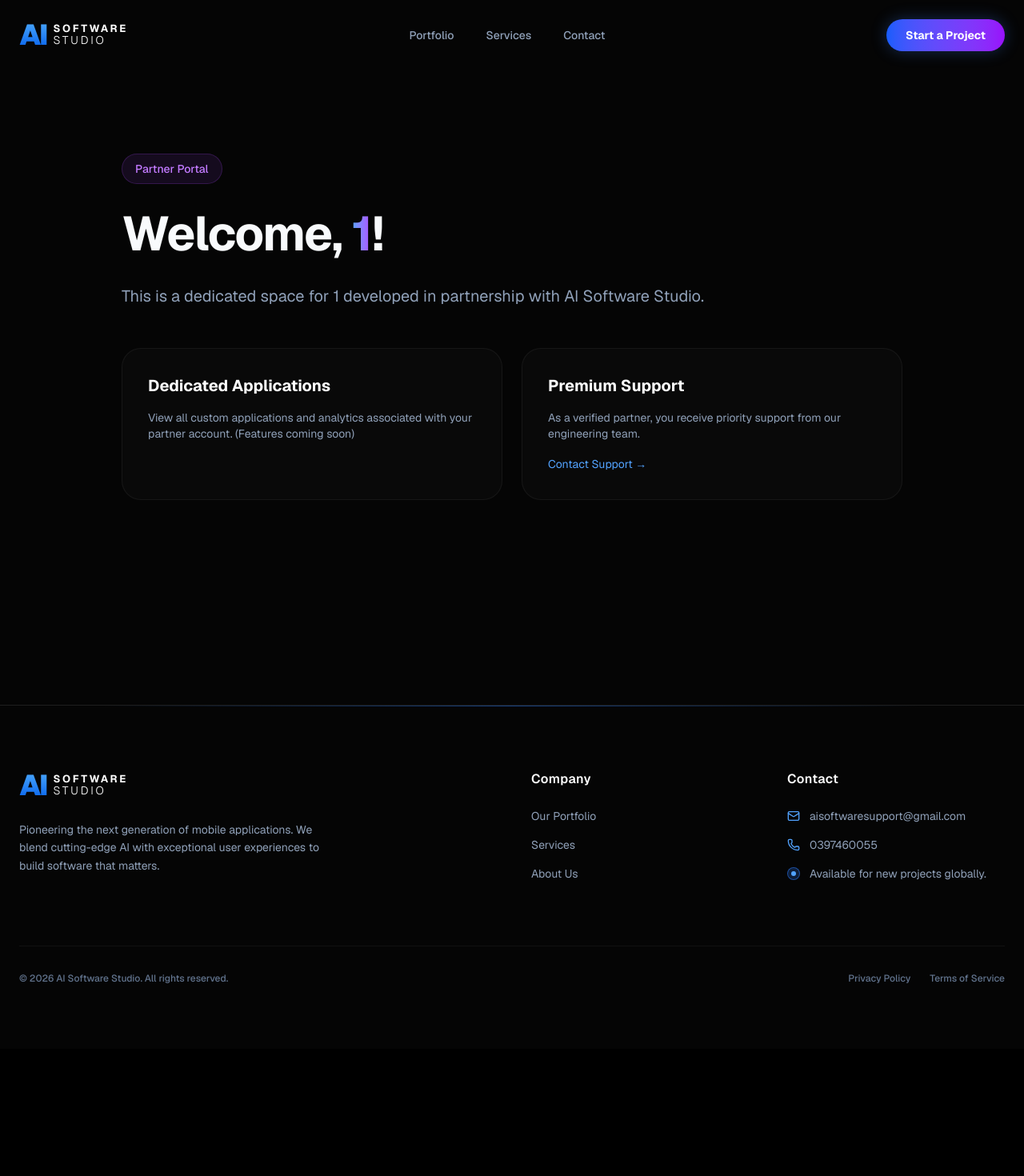
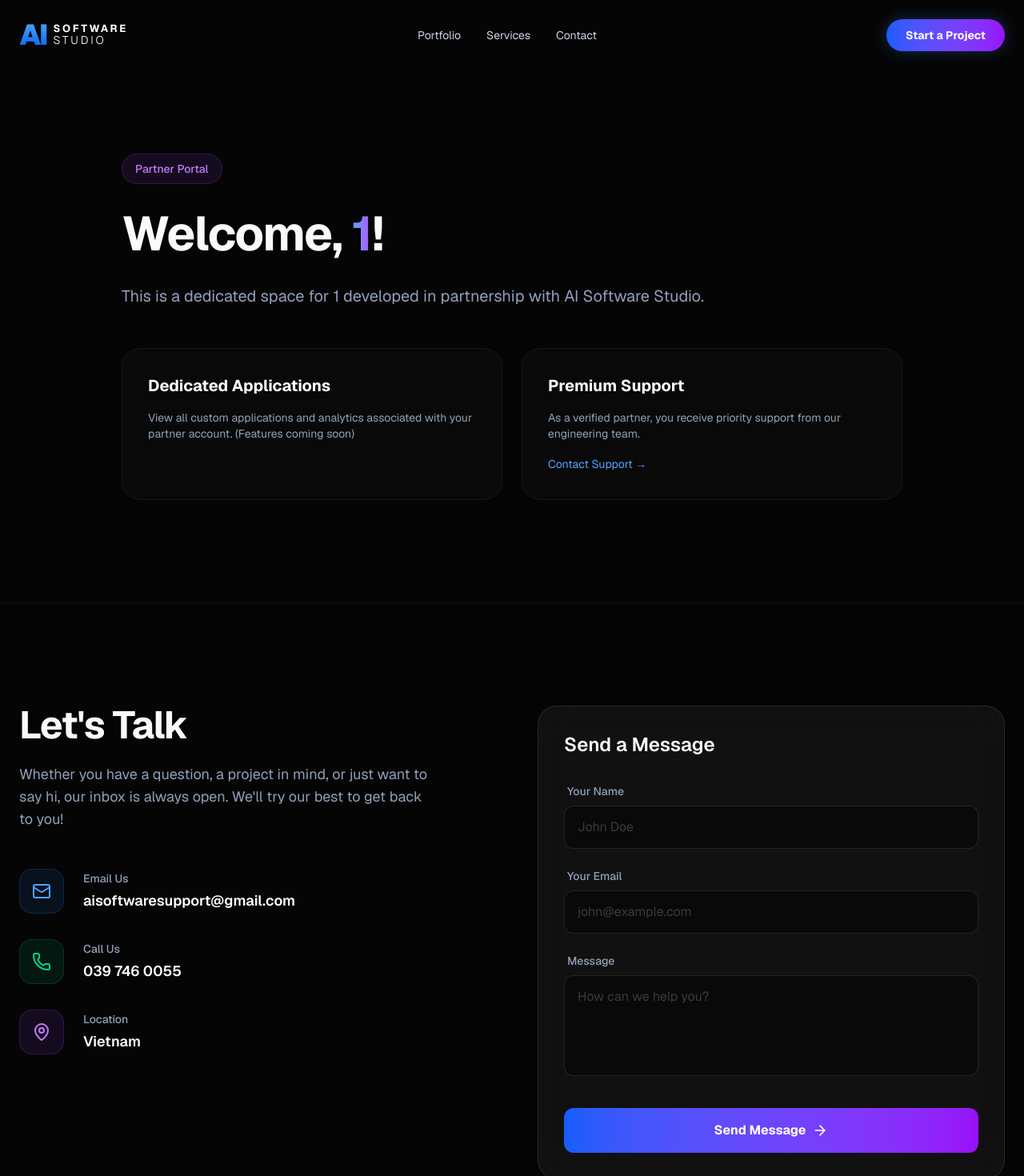
Before and after one commit to dinhphu290998/aisoftwarestudio, a Next.js app: page /partner/1 in a window 1280 px wide. Shown: the top 1470 px of the page at 80% size. Before the commit the page ends 1311 px from the top, so only its background shows below. Built offline with nearby package versions, Linux system fonts and the light colour scheme.

Commit message:
fix: use absolute urls for navigation links to prevent 404s on subdomains, embed contact form in partner pages

```diff
--- a/src/app/partner/[subdomain]/page.tsx
+++ b/src/app/partner/[subdomain]/page.tsx
@@ -1,5 +1,6 @@
 import { Header } from "@/components/Header";
 import { Footer } from "@/components/Footer";
+import { Contact } from "@/components/Contact";
 
 // We use async params to get the [subdomain] from the URL
 interface PageProps {
@@ -42,7 +43,7 @@ export default async function PartnerPage({ params }: PageProps) {
               <p className="text-slate-400 text-sm mb-4">
                 As a verified partner, you receive priority support from our engineering team.
               </p>
-              <a href="mailto:aisoftwaresupport@gmail.com" className="text-blue-400 text-sm hover:underline">
+              <a href="#contact" className="text-blue-400 text-sm hover:underline">
                 Contact Support →
               </a>
             </div>
@@ -50,6 +51,8 @@ export default async function PartnerPage({ params }: PageProps) {
         </div>
       </section>
 
+      <Contact />
+
       <Footer />
     </main>
   );
--- a/src/components/Contact.tsx
+++ b/src/components/Contact.tsx
@@ -1,41 +1,11 @@
 "use client";
 
-import { Mail, MapPin, Phone, ArrowRight, Loader2, CheckCircle2 } from "lucide-react";
+import { Mail, MapPin, Phone, ArrowRight, Loader2 } from "lucide-react";
 import { motion } from "framer-motion";
 import { useState } from "react";
 
 export function Contact() {
-  const [status, setStatus] = useState<"idle" | "loading" | "success" | "error">("idle");
-
-  const handleSubmit = async (e: React.FormEvent<HTMLFormElement>) => {
-    e.preventDefault();
-    setStatus("loading");
-
-    const formData = new FormData(e.currentTarget);
-    const data = Object.fromEntries(formData.entries());
-
-    try {
-      const response = await fetch("https://formsubmit.co/ajax/aisoftwaresupport@gmail.com", {
-        method: "POST",
-        headers: {
-          "Content-Type": "application/json",
-          Accept: "application/json",
-        },
-        body: JSON.stringify(data),
-      });
-
-      if (response.ok) {
-        setStatus("success");
-        e.currentTarget.reset();
-        setTimeout(() => setStatus("idle"), 5000);
-      } else {
-        setStatus("error");
-      }
-    } catch (error) {
-      console.error(error);
-      setStatus("error");
-    }
-  };
+  const [isSubmitting, setIsSubmitting] = useState(false);
 
   return (
     <section id="contact" className="w-full max-w-7xl px-6 py-32 z-10 relative border-t border-white/5">
@@ -125,27 +95,18 @@ export function Contact() {
           transition={{ delay: 0.2 }}
           className="flex-1"
         >
-          <form onSubmit={handleSubmit} className="bg-white/5 border border-white/10 rounded-3xl p-8 backdrop-blur-xl shadow-2xl flex flex-col gap-6 relative overflow-hidden">
-
-            {status === "success" && (
-              <motion.div
-                initial={{ opacity: 0 }}
-                animate={{ opacity: 1 }}
-                className="absolute inset-0 bg-[#0a0a0a]/90 backdrop-blur-sm z-20 flex flex-col items-center justify-center text-center p-8"
-              >
-                <div className="w-16 h-16 bg-emerald-500/20 text-emerald-400 rounded-full flex items-center justify-center mb-4">
-                  <CheckCircle2 className="w-8 h-8" />
-                </div>
-                <h3 className="text-2xl font-bold text-white mb-2">Message Sent!</h3>
-                <p className="text-slate-400">Thanks for reaching out. We'll get back to you shortly.</p>
-              </motion.div>
-            )}
-
+          <form
+            action="https://formsubmit.co/aisoftwaresupport@gmail.com"
+            method="POST"
+            onSubmit={() => setIsSubmitting(true)}
+            className="bg-white/5 border border-white/10 rounded-3xl p-8 backdrop-blur-xl shadow-2xl flex flex-col gap-6 relative overflow-hidden"
+          >
             <h3 className="text-2xl font-semibold mb-2">Send a Message</h3>
 
             {/* FormSubmit Configuration */}
             <input type="hidden" name="_subject" value="New Contact Message from AI Software Studio" />
             <input type="hidden" name="_captcha" value="false" />
+            <input type="hidden" name="_next" value="https://aisoftwarestudio.co/#contact" />
 
             <div className="flex flex-col gap-2">
               <label className="text-sm text-slate-400 font-medium px-1">Your Name</label>
@@ -180,19 +141,15 @@ export function Contact() {
               />
             </div>
 
-            {status === "error" && (
-              <p className="text-red-400 text-sm px-1">Oops! Something went wrong. Please try again or email us directly.</p>
-            )}
-
             <button
               type="submit"
-              disabled={status === "loading"}
+              disabled={isSubmitting}
               className="mt-4 w-full bg-gradient-to-r from-blue-600 to-purple-600 hover:from-blue-500 hover:to-purple-500 text-white font-bold py-4 rounded-xl flex items-center justify-center gap-2 group transition-all disabled:opacity-70 disabled:cursor-not-allowed"
             >
-              {status === "loading" ? (
+              {isSubmitting ? (
                 <>
                   <Loader2 className="w-5 h-5 animate-spin" />
-                  <span>Sending...</span>
+                  <span>Redirecting...</span>
                 </>
               ) : (
                 <>
--- a/src/components/Footer.tsx
+++ b/src/components/Footer.tsx
@@ -21,9 +21,9 @@ export function Footer() {
           <div className="space-y-6">
             <h4 className="text-white font-semibold tracking-wide">Company</h4>
             <ul className="space-y-4 text-sm text-slate-400">
-              <li><a href="/#portfolio" className="hover:text-blue-400 transition-colors">Our Portfolio</a></li>
-              <li><a href="/services" className="hover:text-blue-400 transition-colors">Services</a></li>
-              <li><a href="/about" className="hover:text-blue-400 transition-colors">About Us</a></li>
+              <li><a href="https://aisoftwarestudio.co/#portfolio" className="hover:text-blue-400 transition-colors">Our Portfolio</a></li>
+              <li><a href="https://aisoftwarestudio.co/services" className="hover:text-blue-400 transition-colors">Services</a></li>
+              <li><a href="https://aisoftwarestudio.co/about" className="hover:text-blue-400 transition-colors">About Us</a></li>
             </ul>
           </div>
 
@@ -57,8 +57,8 @@ export function Footer() {
         <div className="w-full mt-20 pt-8 border-t border-white/5 flex flex-col md:flex-row justify-between items-center gap-4 text-xs font-medium text-slate-500">
           <p>© {new Date().getFullYear()} AI Software Studio. All rights reserved.</p>
           <div className="flex gap-6">
-            <a href="/privacy-policy" className="hover:text-white transition-colors">Privacy Policy</a>
-            <a href="/terms-of-service" className="hover:text-white transition-colors">Terms of Service</a>
+            <a href="https://aisoftwarestudio.co/privacy-policy" className="hover:text-white transition-colors">Privacy Policy</a>
+            <a href="https://aisoftwarestudio.co/terms-of-service" className="hover:text-white transition-colors">Terms of Service</a>
           </div>
         </div>
       </div>
--- a/src/components/Header.tsx
+++ b/src/components/Header.tsx
@@ -28,27 +28,24 @@ export function Header() {
           <Logo />
         </Link>
 
-        <div className="hidden md:flex items-center gap-10 text-sm font-medium text-slate-400">
-          <Link href="/#portfolio" className="hover:text-white transition-colors relative group">
+        <div className="hidden md:flex items-center gap-8">
+          <a href="https://aisoftwarestudio.co/#portfolio" className="text-sm text-slate-300 hover:text-white transition-colors">
             Portfolio
-            <span className="absolute -bottom-1 left-0 w-0 h-0.5 bg-blue-500 transition-all group-hover:w-full" />
-          </Link>
-          <Link href="/services" className="hover:text-white transition-colors relative group">
+          </a>
+          <a href="https://aisoftwarestudio.co/services" className="text-sm text-slate-300 hover:text-white transition-colors">
             Services
-            <span className="absolute -bottom-1 left-0 w-0 h-0.5 bg-blue-500 transition-all group-hover:w-full" />
-          </Link>
-          <Link href="/#contact" className="hover:text-white transition-colors relative group">
+          </a>
+          <a href="https://aisoftwarestudio.co/#contact" className="text-sm text-slate-300 hover:text-white transition-colors">
             Contact
-            <span className="absolute -bottom-1 left-0 w-0 h-0.5 bg-blue-500 transition-all group-hover:w-full" />
-          </Link>
+          </a>
         </div>
 
-        <Link
-          href="/#contact"
+        <a
+          href="https://aisoftwarestudio.co/#contact"
           className="px-6 py-2.5 rounded-full bg-gradient-to-r from-blue-600 to-purple-600 text-white text-sm font-bold hover:scale-105 transition-transform shadow-[0_0_20px_rgba(59,130,246,0.3)] hover:shadow-[0_0_30px_rgba(59,130,246,0.6)]"
         >
           Start a Project
-        </Link>
+        </a>
       </div>
     </motion.nav>
   );
```
